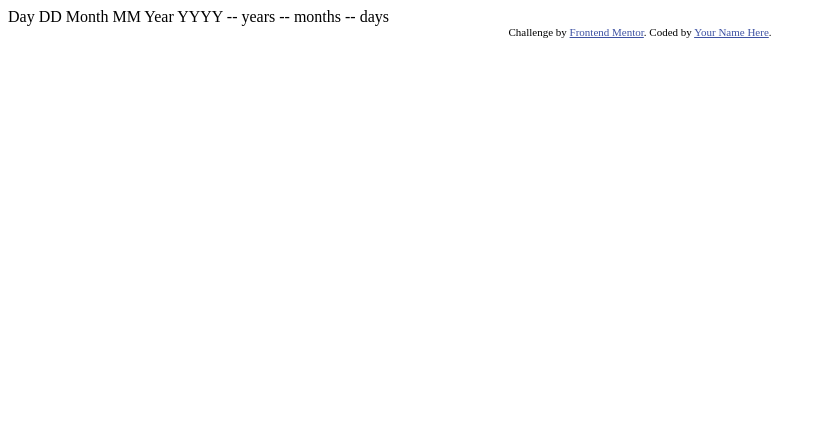
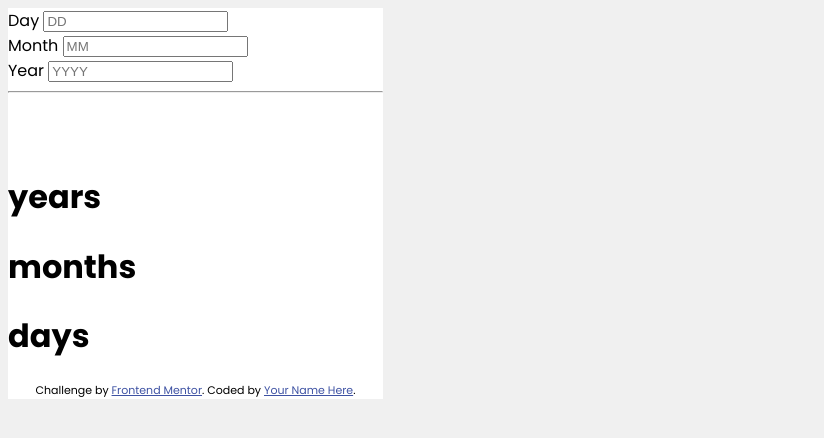
Before and after one commit to Takeda-harsh/Age-Calculator-App, a plain HTML site: page index.html in a window 1280 px wide. Shown: the whole page, without its empty margins (0-824 px from the left). Drawn offline with Linux system fonts and the light colour scheme.

Commit message:
first commit

```diff
--- a/index.html
+++ b/index.html
@@ -3,35 +3,68 @@
 <head>
   <meta charset="UTF-8">
   <meta name="viewport" content="width=device-width, initial-scale=1.0"> <!-- displays site properly based on user's device -->
+  <style>
+    @import url('https://fonts.googleapis.com/css2?family=Dosis:wght@400;500;700&family=Poppins:ital,wght@0,400;0,700;0,800;1,400;1,700;1,800&display=swap');
+  </style>
 
   <link rel="icon" type="image/png" sizes="32x32" href="./assets/images/favicon-32x32.png">
+  <link rel="stylesheet" href="./style.css">
 
   <title>Frontend Mentor | Age calculator app</title>
 
-  <!-- Feel free to remove these styles or customise in your own stylesheet 👍 -->
+  <!-- Feel free to remove these styles or customize in your own stylesheet 👍 -->
   <style>
     .attribution { font-size: 11px; text-align: center; }
     .attribution a { color: hsl(228, 45%, 44%); }
   </style>
 </head>
 <body>
+  <main>
+    <div class="input">
+      <div class="day-input">
+        <label for="Day">Day</label>
+        <input type="number" placeholder="DD" required>
+      </div>
 
-  Day
-  DD
+      <div class="month-input">
+        <label for="Month">Month</label>
+        <input type="number" placeholder="MM" required>
+      </div>
 
-  Month
-  MM
+      <div class="year-input">
+        <label for="Year">Year</label>
+        <input type="number" placeholder="YYYY" required>
+      </div>
 
-  Year
-  YYYY
 
-  -- years
-  -- months
-  -- days
+    </div>
 
-  <div class="attribution">
-    Challenge by <a href="https://www.frontendmentor.io?ref=challenge" target="_blank">Frontend Mentor</a>.
-    Coded by <a href="#">Your Name Here</a>.
-  </div>
+    <div class="divider">
+      <hr>
+      <img src="./assets/images/icon-arrow.svg">
+    </div>
+
+    <div class="age-results">
+      <div class="age-years">
+        <h1><span class="years-result"></span> years</h1>
+      </div>
+
+      <div class="age-months">
+        <h1><span class="months-result"></span> months</h1>
+      </div>
+
+      <div class="age-days">
+        <h1><span class="days-result"></span> days</h1>
+      </div>
+
+
+    </div>
+
+
+    <div class="attribution">
+      Challenge by <a href="https://www.frontendmentor.io?ref=challenge" target="_blank">Frontend Mentor</a>.
+      Coded by <a href="#">Your Name Here</a>.
+    </div>
+  </main>
 </body>
 </html>
--- /dev/null
+++ b/style.css
@@ -0,0 +1,9 @@
+body {
+    font-family: 'Poppins', sans-serif;
+    background-color: hsl(0, 0%, 94%);
+}
+
+main {
+    background-color: white;
+    width: 375px;
+}
```
